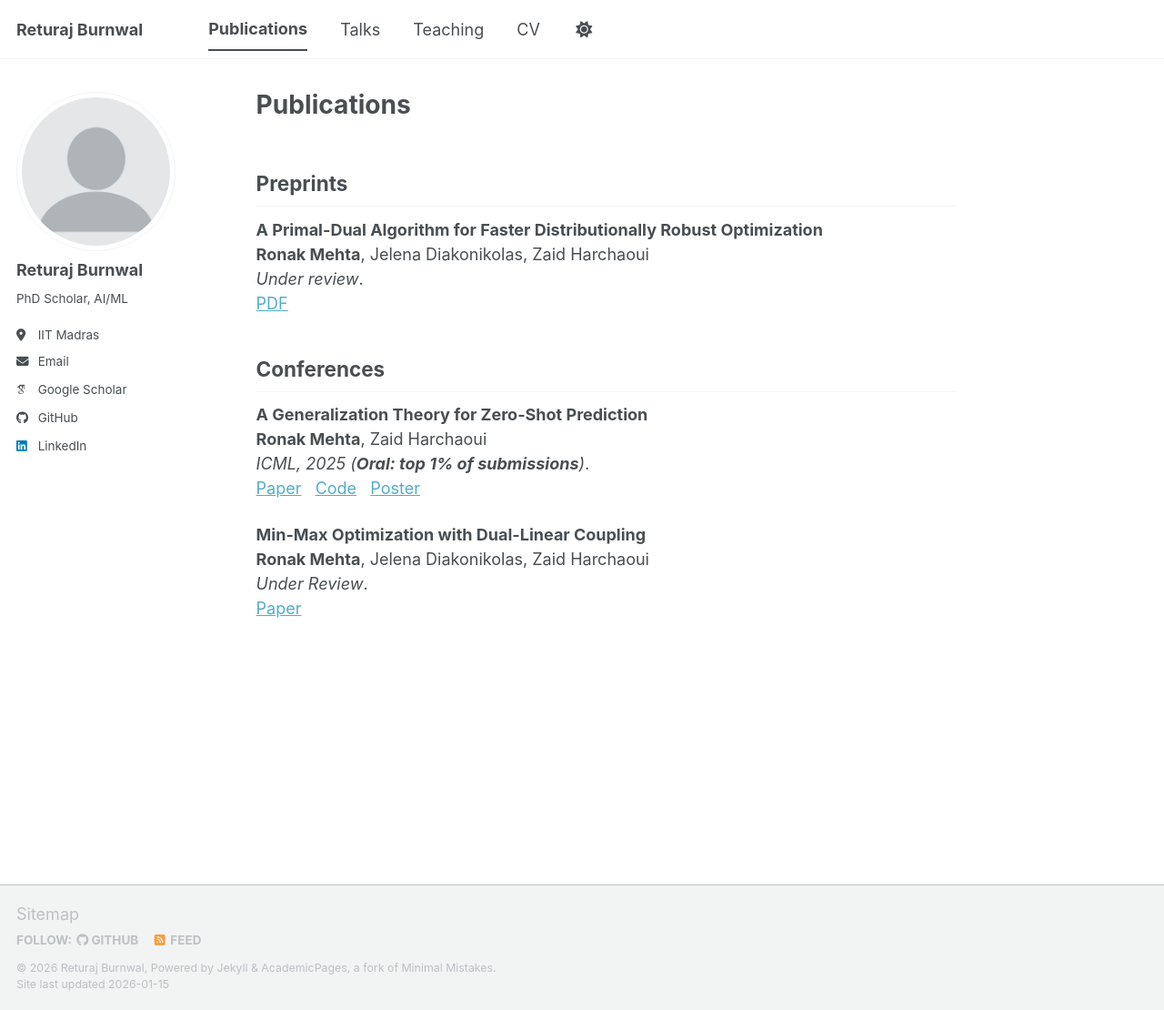
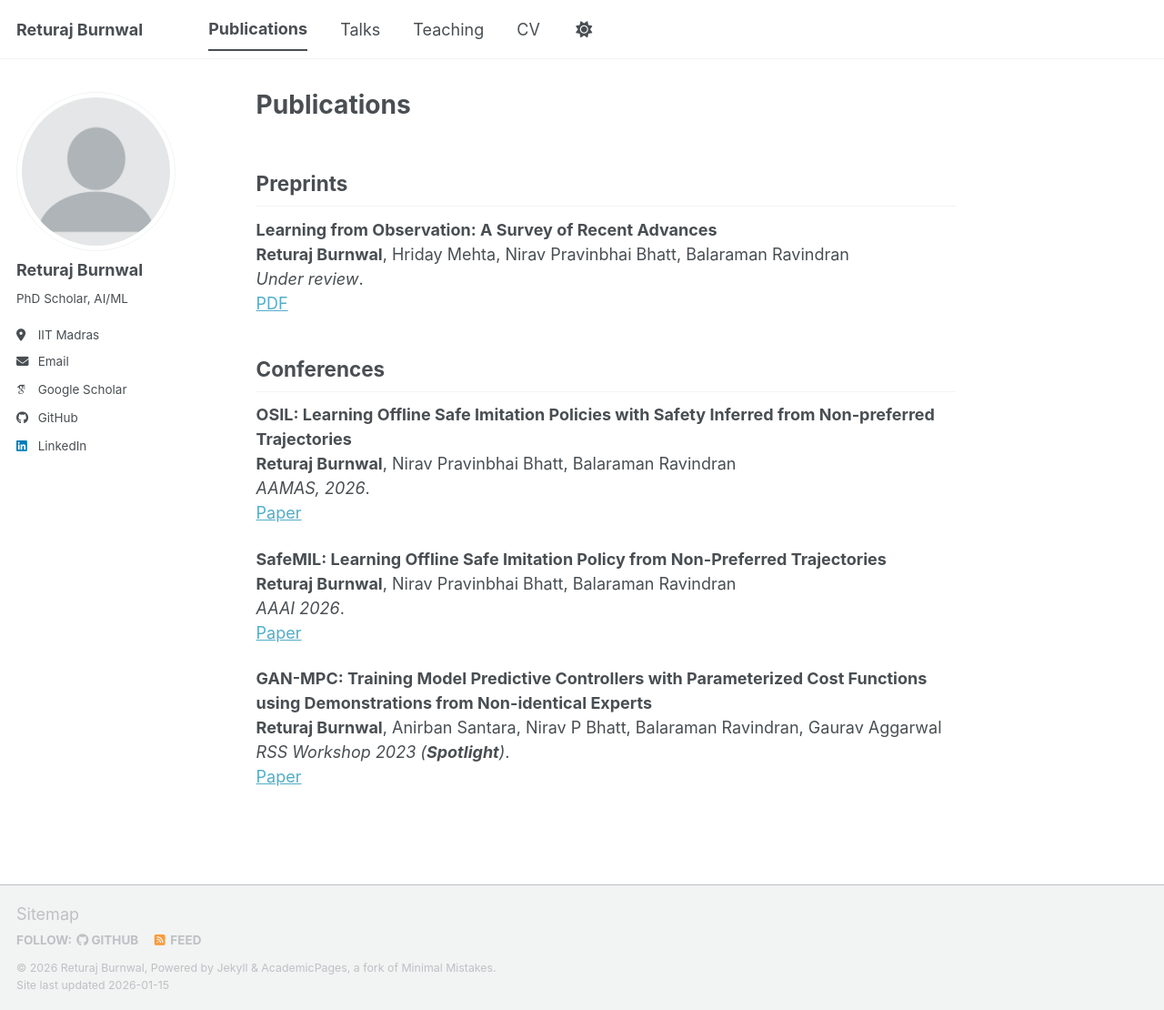
Before and after one commit to returaj/returaj.github.io, a Jekyll site: the page built from _pages/publications.md, in a window 1280 px wide and 1110 px high. Shown: the whole window at 91% size. Built offline with Jekyll 4.4.1, drawn with Linux system fonts in a browser that asks for light colours; some web fonts are replaced; a script bundle is joined from its source files by our own code; library files that are not in the unit come from our copies.

Commit message:
Update publications.md

```diff
--- a/_pages/publications.md
+++ b/_pages/publications.md
@@ -11,19 +11,24 @@ redirect_from:
 
 ## Preprints
 
-**A Primal-Dual Algorithm for Faster Distributionally Robust Optimization**
-**Ronak Mehta**, Jelena Diakonikolas, Zaid Harchaoui
+**Learning from Observation: A Survey of Recent Advances**
+**Returaj Burnwal**, Hriday Mehta, Nirav Pravinbhai Bhatt, Balaraman Ravindran
 *Under review*.
-[PDF](https://arxiv.org/abs/2403.10763) &nbsp;
+[PDF](https://arxiv.org/abs/2509.19379) &nbsp;
 
 ## Conferences
 
-**A Generalization Theory for Zero-Shot Prediction**
-**Ronak Mehta**, Zaid Harchaoui
-*ICML, 2025 (**Oral: top 1% of submissions**)*.
-[Paper](https://openreview.net/forum?id=kJQgMGLrow&) &nbsp; [Code](https://github.com/ronakdm/zeroshot) &nbsp;  [Poster](/files/zeroshot-poster-icml.pdf) &nbsp;
+**OSIL: Learning Offline Safe Imitation Policies with Safety Inferred from Non-preferred Trajectories**
+**Returaj Burnwal**, Nirav Pravinbhai Bhatt, Balaraman Ravindran
+*AAMAS, 2026*.
+[Paper](https://openreview.net/forum?id=x2amyL6kNN&) &nbsp;
 
-**Min-Max Optimization with Dual-Linear Coupling**
-**Ronak Mehta**, Jelena Diakonikolas, Zaid Harchaoui
-*Under Review*.
-[Paper](https://arxiv.org/pdf/2507.06328) &nbsp;
+**SafeMIL: Learning Offline Safe Imitation Policy from Non-Preferred Trajectories**
+**Returaj Burnwal**, Nirav Pravinbhai Bhatt, Balaraman Ravindran
+*AAAI 2026*.
+[Paper](https://arxiv.org/pdf/2511.08136) &nbsp;
+
+**GAN-MPC: Training Model Predictive Controllers with Parameterized Cost Functions using Demonstrations from Non-identical Experts**
+**Returaj Burnwal**, Anirban Santara, Nirav P Bhatt, Balaraman Ravindran, Gaurav Aggarwal
+*RSS Workshop 2023 (**Spotlight**)*.
+[Paper](https://arxiv.org/pdf/2305.19111) &nbsp;
```
